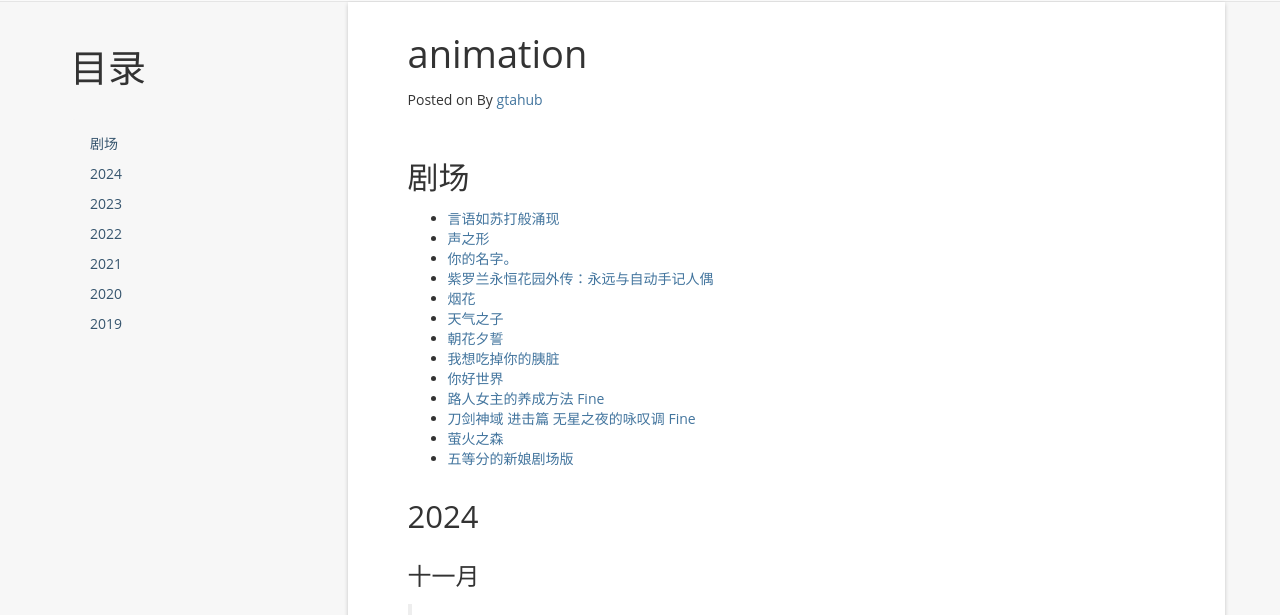
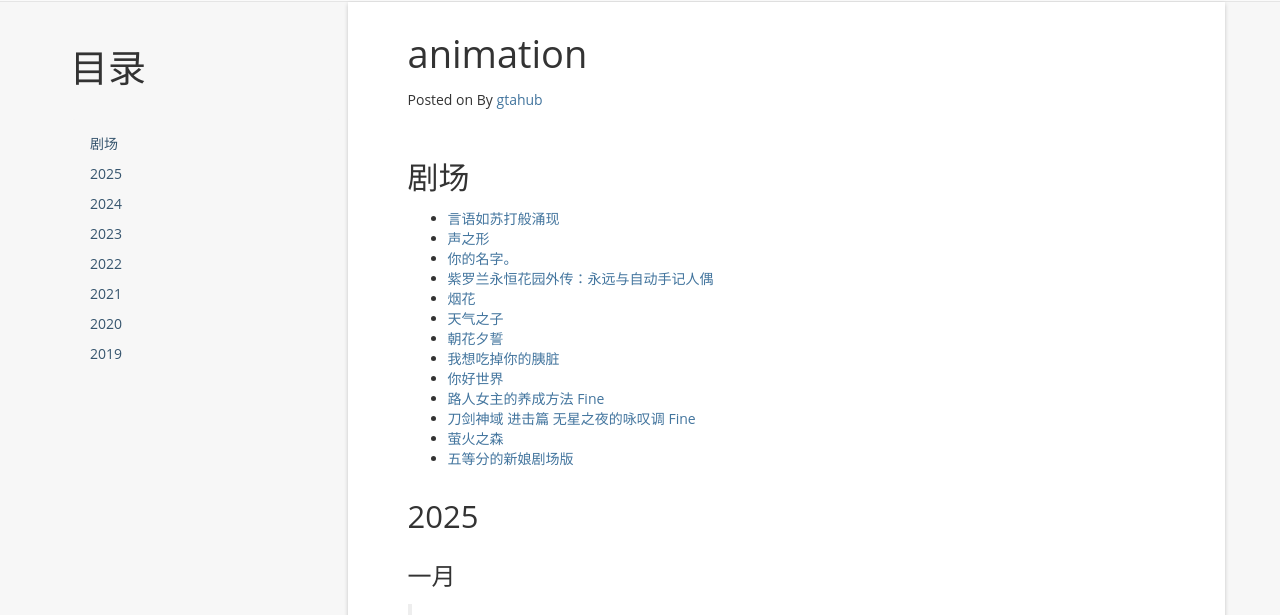
Before and after one commit to atgtahub/atgtahub.github.io, a Jekyll site: the page built from about/bangumi.md, in a window 1280 px wide and 900 px high. Shown: the part 285-900 px from the top of the window. Built offline with Jekyll 4.4.1, drawn with Linux system fonts in a browser that asks for light colours; a script that is not in the unit is left out; comment, search, counter and statistics services are not loaded.

Commit message:
feat: bangumi.md

```diff
--- a/about/bangumi.md
+++ b/about/bangumi.md
@@ -23,6 +23,13 @@
 + <a href="https://www.yhdmp.cc/showp/21108.html" target="_blank">刀剑神域 进击篇 无星之夜的咏叹调 Fine</a>
 + <a href="https://www.bilibili.com/bangumi/play/ss27042" target="_blank">萤火之森</a>
 + <a href="https://www.yhdmp.cc/showp/22157.html" target="_blank">五等分的新娘剧场版</a>
+
+## 2025
+
+### 一月
+
+> + <a href="javascript:;">恋爱禁止的世界</a>
+
 
 ## 2024
 
```
